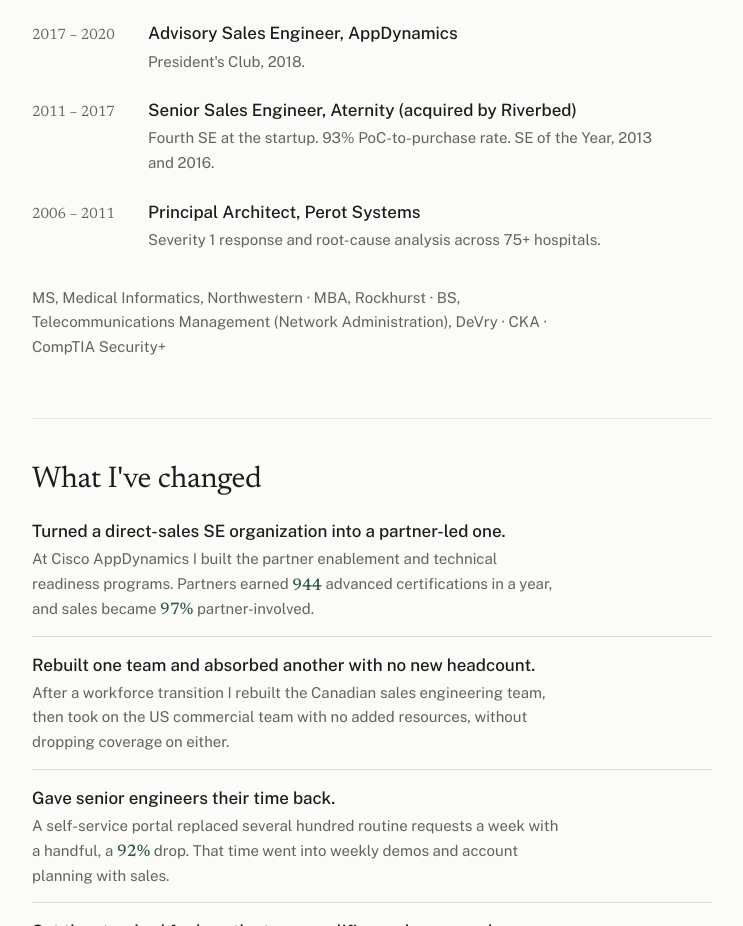
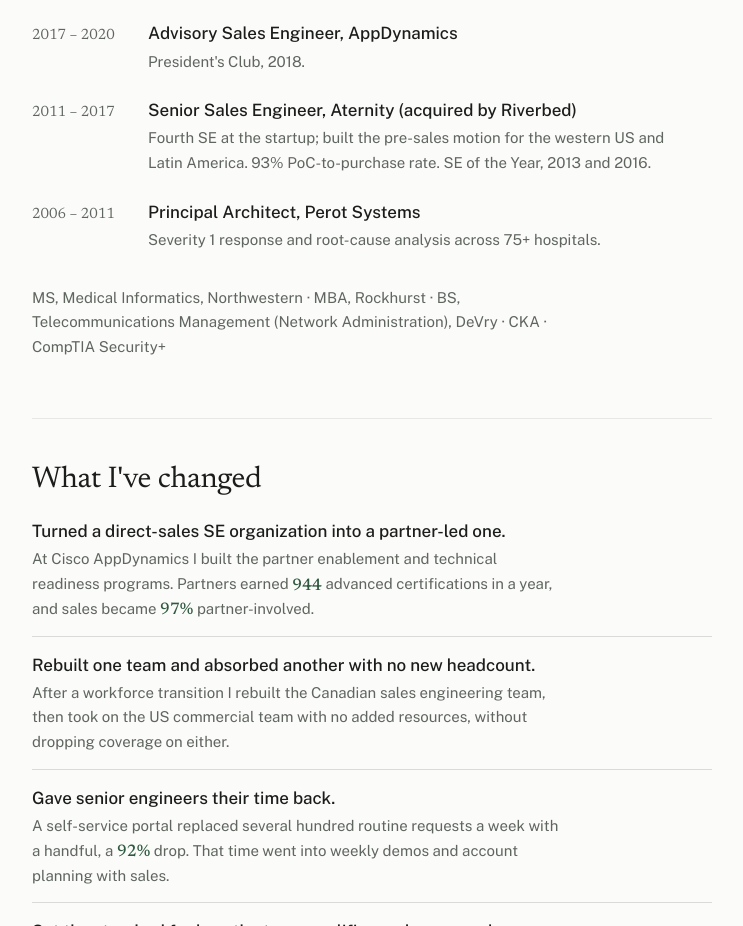
Before and after one commit to partainta1/partain-io, a plain HTML site: page index.html in a window 1280 px wide. Shown: the part 1585-2511 px from the top of the page, without its empty margins (268-1011 px from the left). Drawn offline with nearby package versions, Linux system fonts and the light colour scheme.

Commit message:
Aternity row: western US and Latin America
Co-Authored-By: Claude Fable 5.1 <noreply@anthropic.com>

```diff
--- a/index.html
+++ b/index.html
@@ -141,7 +141,7 @@ footer { color: var(--muted); font-size: 13px; padding-top: 24px; border-top: 1p
       <li class="row"><span class="yrs">2021 – 2024</span><div><div class="what">Senior Manager, Sales Engineering, Cisco AppDynamics</div><p class="note">Recruited back from Splunk. Reported to the VP of Channel Sales.</p></div></li>
       <li class="row"><span class="yrs">2020 – 2021</span><div><div class="what">Senior Sales Engineer, Splunk</div><p class="note">Splunk Observability MVP, 2021. Lead observability engineer on $18M closed in 12 months.</p></div></li>
       <li class="row"><span class="yrs">2017 – 2020</span><div><div class="what">Advisory Sales Engineer, AppDynamics</div><p class="note">President's Club, 2018.</p></div></li>
-      <li class="row"><span class="yrs">2011 – 2017</span><div><div class="what">Senior Sales Engineer, Aternity (acquired by Riverbed)</div><p class="note">Fourth SE at the startup. 93% PoC-to-purchase rate. SE of the Year, 2013 and 2016.</p></div></li>
+      <li class="row"><span class="yrs">2011 – 2017</span><div><div class="what">Senior Sales Engineer, Aternity (acquired by Riverbed)</div><p class="note">Fourth SE at the startup; built the pre-sales motion for the western US and Latin America. 93% PoC-to-purchase rate. SE of the Year, 2013 and 2016.</p></div></li>
       <li class="row"><span class="yrs">2006 – 2011</span><div><div class="what">Principal Architect, Perot Systems</div><p class="note">Severity 1 response and root-cause analysis across 75+ hospitals.</p></div></li>
     </ul>
     <p class="edu">MS, Medical Informatics, Northwestern · MBA, Rockhurst · BS, Telecommunications Management (Network Administration), DeVry · CKA · CompTIA Security+</p>
```
